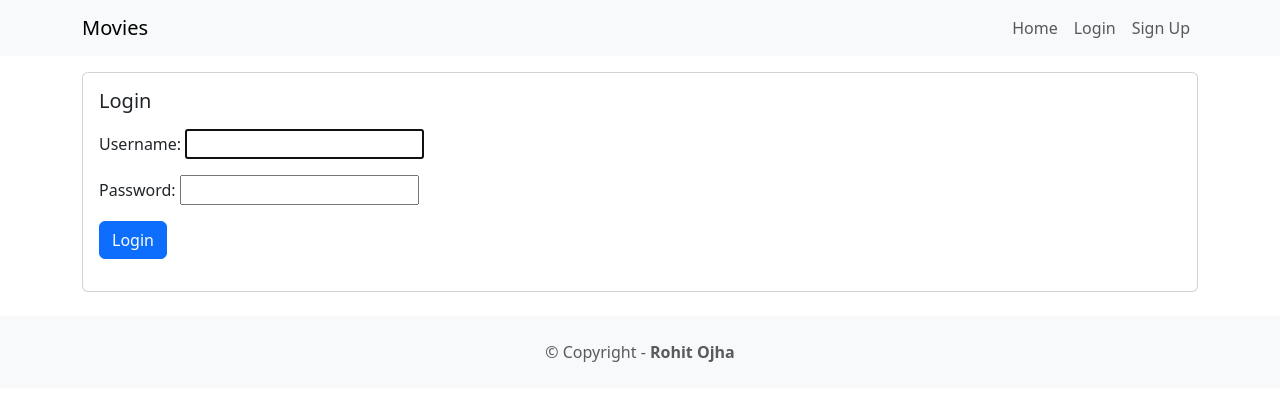
After one commit to siesto1elemento/moviereviews, a Django app: page /accounts/login/ in a window 1280 px wide. The commit adds this page. Shown: the top 401 px of the page. Run offline with Django 4.2, Linux system fonts and the light colour scheme.

Commit message:
Added login and logout feature

```diff
--- /dev/null
+++ b/accounts/templates/loginaccount.html
@@ -0,0 +1,28 @@
+{% extends 'base.html' %}
+{% block content %}
+<div class="card mb-3">
+    <div class="row g-0">
+        <div>
+            <div class="card-body">
+                <h5 class="card-title">Login</h5>
+                {% if error %}
+                <div class="alert alert-danger mt-3"
+                    role="alert">
+                    {{ error }}
+                </div>
+                {% endif %}
+                <p class="card-text">
+                    <form method="POST">
+                        {% csrf_token %}
+                        {{ form.as_p }}
+                        <button type="submit"
+                            class="btn btn-primary">
+                                Login
+                        </button>
+                    </form>
+                </p>
+            </div>
+        </div>
+    </div>
+</div>
+{% endblock content %}
--- a/accounts/urls.py
+++ b/accounts/urls.py
@@ -3,4 +3,6 @@ from . import views
 
 urlpatterns = [
     path('signupaccount/', views.signupaccount, name='signupaccount'),
+    path('logout/', views.logoutaccount, name='logoutaccount'),
+    path('login/', views.loginaccount, name='loginaccount'),
 ]
--- a/accounts/views.py
+++ b/accounts/views.py
@@ -1,13 +1,32 @@
 from django.shortcuts import render
-from django.contrib.auth.forms import UserCreationForm
+from django.contrib.auth.forms import AuthenticationForm
+from .forms import UserCreateForm
 from django.contrib.auth.models import User
-from django.contrib.auth import login
+from django.contrib.auth import login,logout,authenticate
 from django.shortcuts import redirect
+
+
+def logoutaccount(request):
+    logout(request)
+    return redirect('home')
+
+def loginaccount(request):
+    if request.method == 'GET':
+        return render(request, 'loginaccount.html',{'form':AuthenticationForm})
+    else:
+        user = authenticate(request,username=request.POST['username'],password=request.POST['password'])
+        if user is None:
+            return render(request,'loginaccount.html',{'form': AuthenticationForm(),'error': 'username and password donot match'})
+        else:
+            login(request,user)
+            return redirect('home')
+
+
 
 
 def signupaccount(request):
     if request.method == 'GET':
-        return render(request, 'signupaccount.html',{'form':UserCreationForm})
+        return render(request, 'signupaccount.html',{'form':UserCreateForm})
     else:
         if request.POST['password1'] == request.POST['password2']:
             user = User.objects.create_user(request.POST['username'],password=request.POST['password1'])
@@ -15,4 +34,4 @@ def signupaccount(request):
             login(request, user)
             return redirect('home')
         else:
-            return render(request, 'signupaccount.html',{'form':UserCreationForm,'error':'Passwords do not match'})
+            return render(request, 'signupaccount.html',{'form':UserCreateForm,'error':'Passwords do not match'})
--- a/moviereviews/templates/base.html
+++ b/moviereviews/templates/base.html
@@ -24,10 +24,16 @@
     <div class="collapse navbar-collapse"
       id="navbarNavAltMarkup">
       <div class="navbar-nav ms-auto">
-        <a class="nav-link" href="{% url 'home' %}">Home</a>
-        <a class="nav-link" href="#">Login</a>
-        <a class="nav-link" href="{% url 'signupaccount' %}">Sign Up</a>
-      </div>
+        {% if user.is_authenticated %}
+            <a class="nav-link" href="{% url 'logoutaccount' %}">
+                Logout ({{ user.username }})
+            </a>
+        {% else %}
+            <a class="nav-link" href="{% url 'home' %}">Home</a>
+            <a class="nav-link" href="{% url 'loginaccount' %}">Login</a>
+            <a class="nav-link" href="{% url 'signupaccount' %}">Sign Up</a>
+        {% endif %}
+        </div>
     </div>
     </div>
     </nav>
```
Also changed, not shown: accounts/forms.py (added, +10 -0 lines), db.sqlite3.
